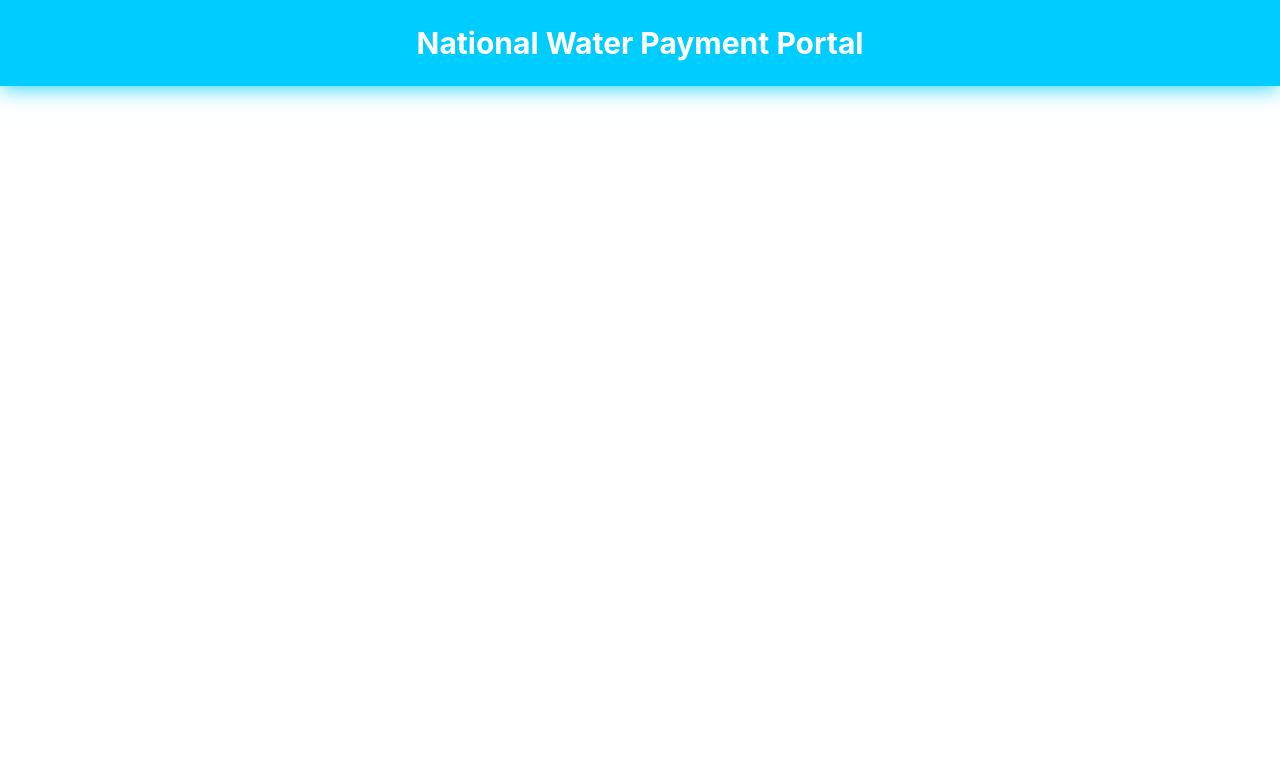
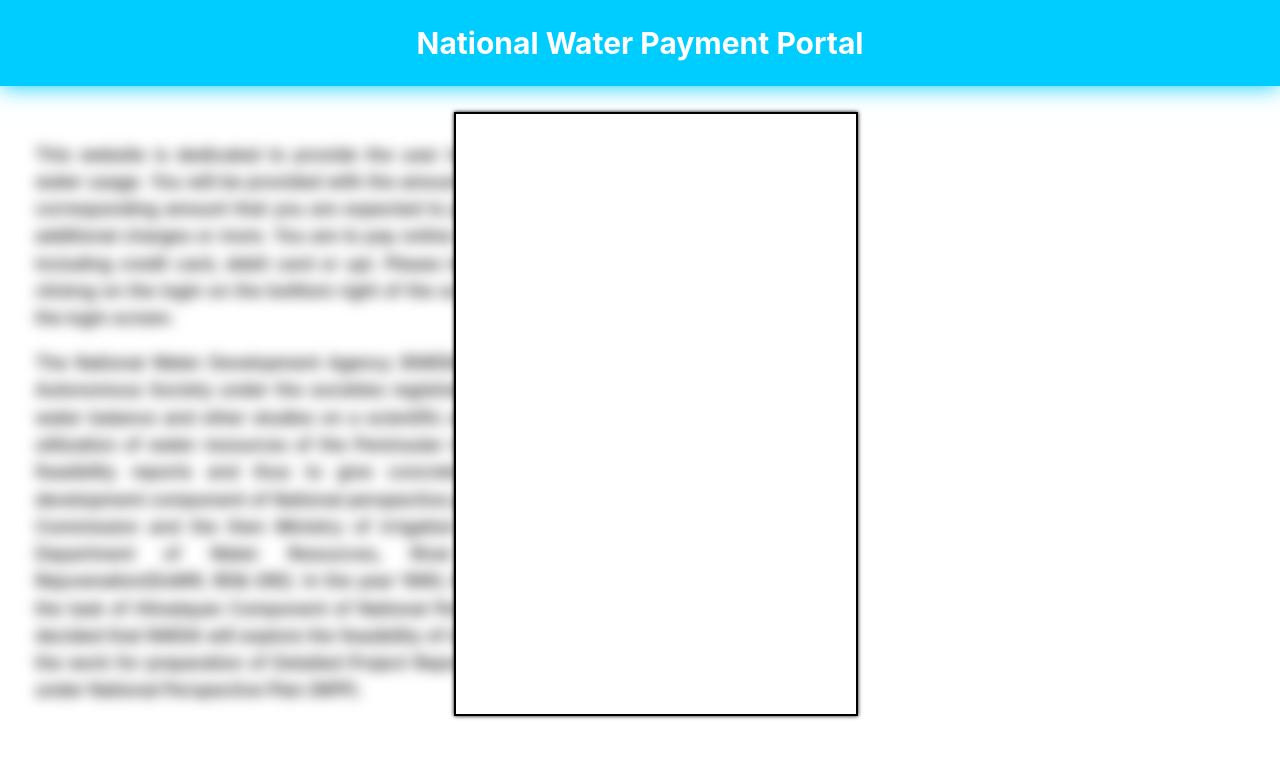
Before and after one commit to rishiluniya/Water-Treatmeant-Project, a React (Create React App) app: page /login in a window 1280 px wide. Shown: the top 758 px of the page. Built offline with nearby package versions, Linux system fonts and the light colour scheme.

Commit message:
loginwindow commit

```diff
--- a/src/Pages/Login.js
+++ b/src/Pages/Login.js
@@ -1,9 +1,13 @@
 import React from 'react';
+import Loginpage from '../components/Loginpage';
 import Header from '../components/Header';
+import Loginwindow from '../components/Loginwindow';
 function Login(){
     return(
         <div>
             <Header />
+            <Loginpage />
+            <Loginwindow />
         </div>
     );
 }
--- /dev/null
+++ b/src/components/Loginpage.css
@@ -0,0 +1,4 @@
+.blur{
+    filter: blur(5px);
+    -webkit-filter: 5px;
+}
--- /dev/null
+++ b/src/components/Loginpage.js
@@ -0,0 +1,16 @@
+import React from 'react';
+import './Loginpage.css';
+import Info from './Info';
+function loginpage(){
+    return(
+        <div>
+            <div className='blur'>
+            <div className='blur'>
+                <Info/>
+            </div>
+            </div>
+        </div>
+    );
+}
+
+export default loginpage;
--- /dev/null
+++ b/src/components/Loginwindow.css
@@ -0,0 +1,30 @@
+.Rect{
+
+    width: 400px;
+    height: 600px;
+    background: white;
+    border: 0.125em solid black;
+
+    margin-left: 35.5%;
+    margin-right: 50%;
+    position: fixed;
+    top: 14%;
+
+    box-shadow: 0 0 0.25em black;
+
+}
+
+.Rect_Header{
+
+    width: 400px;
+    height: 75px;
+    background-color: #00CDFF;
+    box-shadow: 0 0 1em #00CDFF;
+}
+
+.Rect:hover{
+    border: 0.125em black solid;
+    box-shadow: 0 0 6em #00CDFF;
+    -webkit-transition-duration: 60ms;
+
+}
--- /dev/null
+++ b/src/components/Loginwindow.js
@@ -0,0 +1,14 @@
+import React from 'react';
+import './Loginwindow.css';
+function Loginwindow(){
+    return(
+        <div>
+
+            <div className='Rect'>
+            <div></div>
+            </div>
+        </div>
+    );
+}
+
+export default Loginwindow;
```
Also changed, not shown: src/Ui/source.png (added), 1 other file (tests, documents, lock files or other folders).
